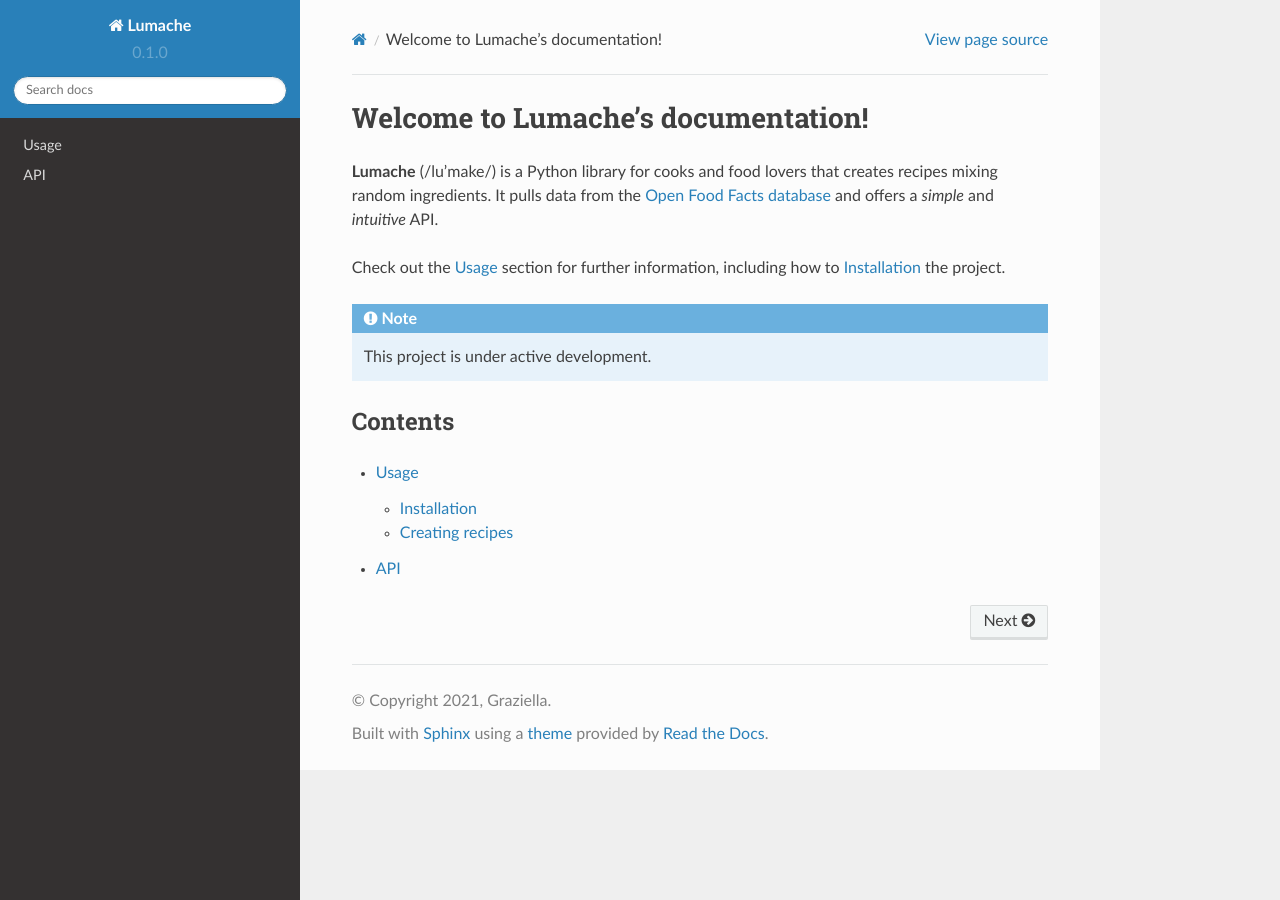
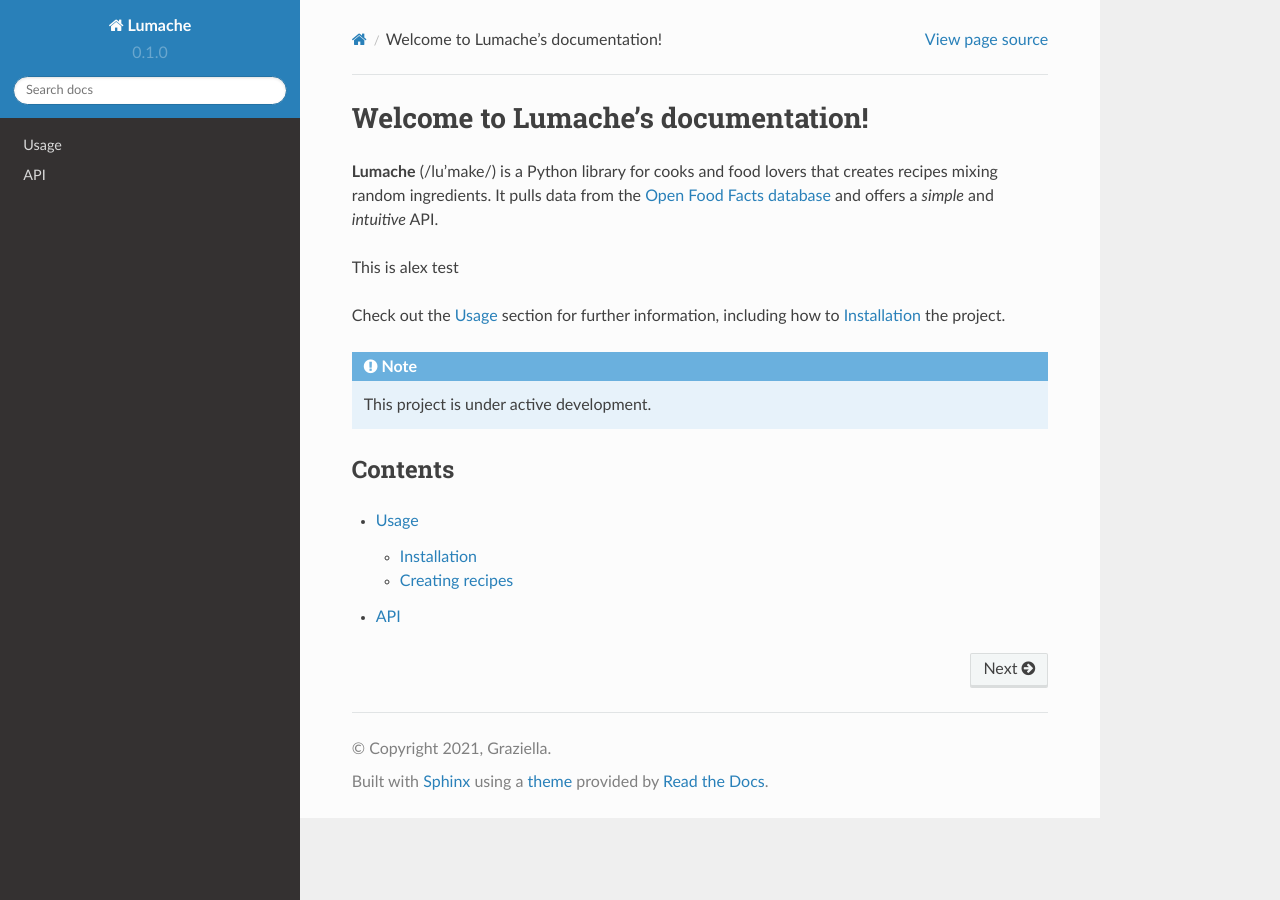
Before and after one commit to bobuel/rd-example, a Sphinx documentation site: the page built from docs/source/index.rst, in a window 1280 px wide. Built offline with Sphinx 7.4.7 and the Read the Docs theme 2.0.0, drawn with Linux system fonts in a browser that asks for light colours.

Commit message:
Update index.rst

```diff
--- a/docs/source/index.rst
+++ b/docs/source/index.rst
@@ -5,6 +5,8 @@ Welcome to Lumache's documentation!
 that creates recipes mixing random ingredients.
 It pulls data from the `Open Food Facts database <https://world.openfoodfacts.org/>`_
 and offers a *simple* and *intuitive* API.
+
+This is alex test
 
 Check out the :doc:`usage` section for further information, including
 how to :ref:`installation` the project.
```
